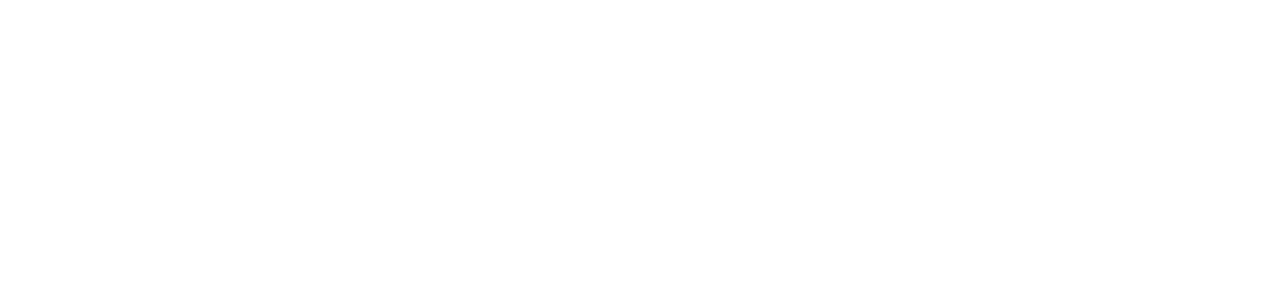
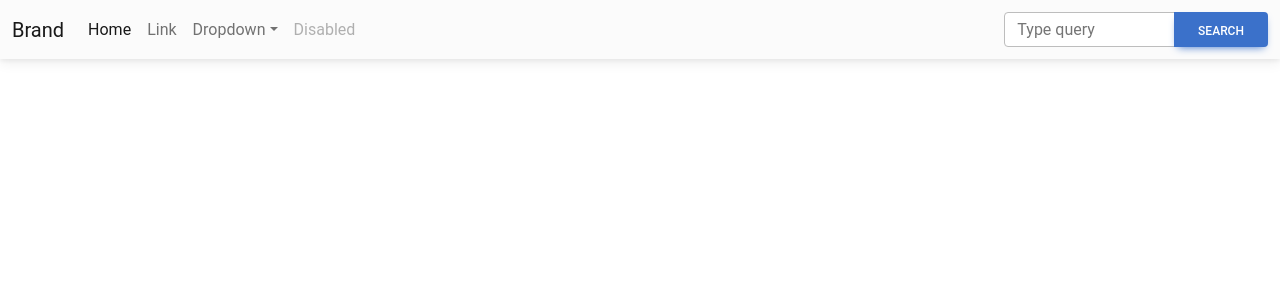
Before and after one commit to JorgeJose26/white-hot, a React (Create React App) app: page / in a window 1280 px wide. Shown: the top 300 px of the page. Built offline with nearby package versions, Linux system fonts and the light colour scheme.

Commit message:
added material ui

```diff
--- a/package.json
+++ b/package.json
@@ -3,10 +3,12 @@
   "version": "0.1.0",
   "private": true,
   "dependencies": {
+    "@fortawesome/fontawesome-free": "^6.3.0",
     "@testing-library/jest-dom": "^5.16.5",
     "@testing-library/react": "^13.4.0",
     "@testing-library/user-event": "^13.5.0",
     "firebase": "^9.17.1",
+    "mdb-react-ui-kit": "^5.1.0",
     "mdb-ui-kit": "^6.1.0",
     "react": "^18.2.0",
     "react-dom": "^18.2.0",
--- a/src/Components/NavBar/NavBar.jsx
+++ b/src/Components/NavBar/NavBar.jsx
@@ -1,8 +1,78 @@
-import React from 'react';
+import React, { useState } from 'react';
+
+import {
+    MDBContainer,
+    MDBNavbar,
+    MDBNavbarBrand,
+    MDBNavbarToggler,
+    MDBIcon,
+    MDBNavbarNav,
+    MDBNavbarItem,
+    MDBNavbarLink,
+    MDBBtn,
+    MDBDropdown,
+    MDBDropdownToggle,
+    MDBDropdownMenu,
+    MDBDropdownItem,
+    MDBCollapse,
+} from 'mdb-react-ui-kit';
 
 function NavBar(props) {
+    const [showBasic, setShowBasic] = useState(false);
+
     return (
         <div>
+            <MDBNavbar expand='lg' light bgColor='light'>
+                <MDBContainer fluid>
+                    <MDBNavbarBrand href='#'>Brand</MDBNavbarBrand>
+
+                    <MDBNavbarToggler
+                        aria-controls='navbarSupportedContent'
+                        aria-expanded='false'
+                        aria-label='Toggle navigation'
+                        onClick={() => setShowBasic(!showBasic)}
+                    >
+                        <MDBIcon icon='bars' fas />
+                    </MDBNavbarToggler>
+
+                    <MDBCollapse navbar show={showBasic}>
+                        <MDBNavbarNav className='mr-auto mb-2 mb-lg-0'>
+                            <MDBNavbarItem>
+                                <MDBNavbarLink active aria-current='page' href='#'>
+                                    Home
+                                </MDBNavbarLink>
+                            </MDBNavbarItem>
+                            <MDBNavbarItem>
+                                <MDBNavbarLink href='#'>Link</MDBNavbarLink>
+                            </MDBNavbarItem>
+
+                            <MDBNavbarItem>
+                                <MDBDropdown>
+                                    <MDBDropdownToggle tag='a' className='nav-link' role='button'>
+                                        Dropdown
+                                    </MDBDropdownToggle>
+                                    <MDBDropdownMenu>
+                                        <MDBDropdownItem link>Action</MDBDropdownItem>
+                                        <MDBDropdownItem link>Another action</MDBDropdownItem>
+                                        <MDBDropdownItem link>Something else here</MDBDropdownItem>
+                                    </MDBDropdownMenu>
+                                </MDBDropdown>
+                            </MDBNavbarItem>
+
+                            <MDBNavbarItem>
+                                <MDBNavbarLink disabled href='#' tabIndex={-1} aria-disabled='true'>
+                                    Disabled
+                                </MDBNavbarLink>
+                            </MDBNavbarItem>
+                        </MDBNavbarNav>
+
+                        <form className='d-flex input-group w-auto'>
+                            <input type='search' className='form-control' placeholder='Type query' aria-label='Search' />
+                            <MDBBtn color='primary'>Search</MDBBtn>
+                        </form>
+                    </MDBCollapse>
+                </MDBContainer>
+            </MDBNavbar>
 
         </div>
     );
--- a/src/Pages/HomePage/HomePage.jsx
+++ b/src/Pages/HomePage/HomePage.jsx
@@ -5,6 +5,7 @@
 function HomePage(props) {
     return (
         <div>
+            <NavBar />
 
         </div>
     );
--- a/src/index.js
+++ b/src/index.js
@@ -1,10 +1,11 @@
 import React from 'react';
 import ReactDOM from 'react-dom/client';
 import './index.css';
+import 'mdb-react-ui-kit/dist/css/mdb.min.css';
+import "@fortawesome/fontawesome-free/css/all.min.css";
 import App from './App';
 import reportWebVitals from './reportWebVitals';
-import 'mdb-react-ui-kit/dist/css/mdb.min.css';
-import "@fortawesome/fontawesome-free/css/all.min.css";
+
 
 const root = ReactDOM.createRoot(document.getElementById('root'));
 root.render(
```
Also changed, not shown: 1 other file (tests, documents, lock files or other folders).
